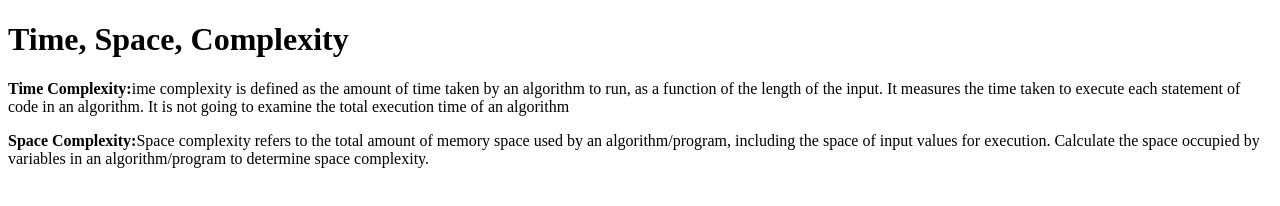
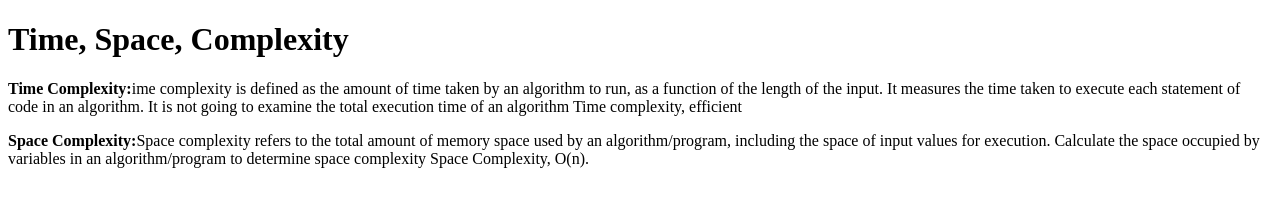
Before and after one commit to acciojob/time-and-space-complexity-aashish8174, a website: page main.html in a window 1280 px wide. Drawn offline with Linux system fonts and the light colour scheme.

Commit message:
created a submission

```diff
--- a/main.html
+++ b/main.html
@@ -8,9 +8,9 @@
 
 <body>
 	<h1>Time, Space, Complexity</h1>
-	<p><b>Time Complexity:</b>ime complexity is defined as the amount of time taken by an algorithm to run, as a function of the length of the input. It measures the time taken to execute each statement of code in an algorithm. It is not going to examine the total execution time of an algorithm</p>
+	<p><b>Time Complexity:</b>ime complexity is defined as the amount of time taken by an algorithm to run, as a function of the length of the input. It measures the time taken to execute each statement of code in an algorithm. It is not going to examine the total execution time of an algorithm 	Time complexity, efficient</p>
 
-	<p><b>Space Complexity:</b>Space complexity refers to the total amount of memory space used by an algorithm/program, including the space of input values for execution. Calculate the space occupied by variables in an algorithm/program to determine space complexity.</p>
+	<p><b>Space Complexity:</b>Space complexity refers to the total amount of memory space used by an algorithm/program, including the space of input values for execution. Calculate the space occupied by variables in an algorithm/program to determine space complexity Space Complexity, O(n).</p>
 	<!-- the entire body must be written by student -->
     <script type="text/javascript" src="./script.js">
 </script>
```
